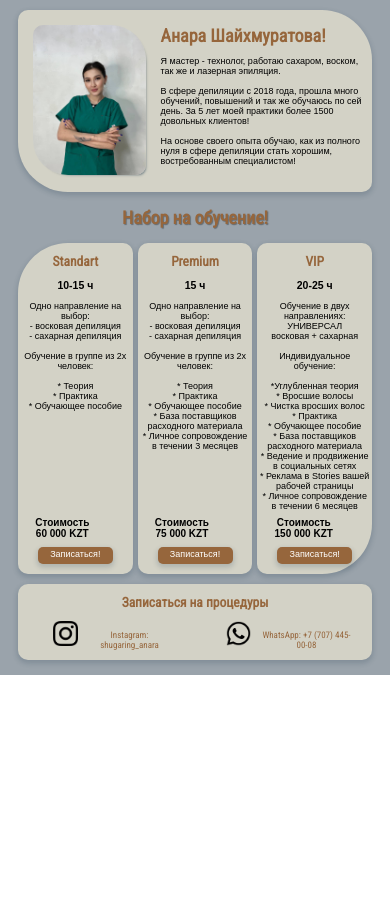
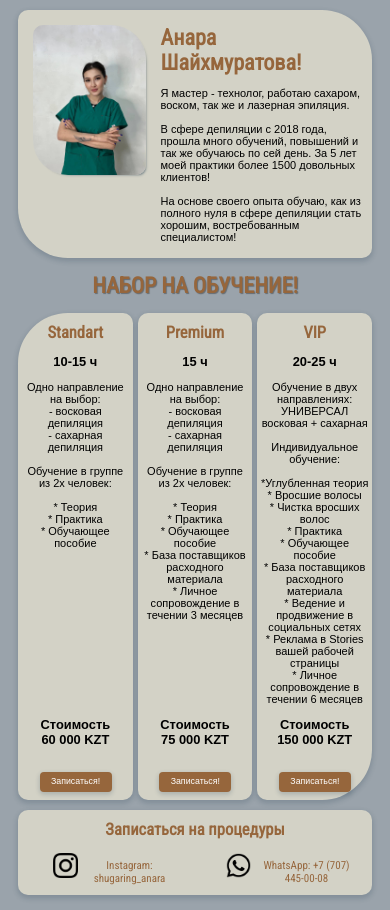
Before and after one commit to top-worker/learn, a plain HTML site: page index.html in a window 390 px wide. Before the commit the page ends 844 px from the top, so only its background shows below. Drawn offline with Linux system fonts and the light colour scheme; a web font is replaced by a local one.

Commit message:
Add files via upload

```diff
--- a/css/styyle.css
+++ b/css/styyle.css
@@ -18,7 +18,7 @@
     align-content: center;
     justify-content: center;
     font-family: 'Sofia Sans Semi Condensed', sans-serif;
-    font-size: 21px;
+    font-size: 28px;
     font-weight: 400;
 }
 
@@ -89,6 +89,7 @@
 }
 
 .learn {
+    text-transform: uppercase;
     width: 100%;
     /* height: 100px; */
     text-align: center;
@@ -180,8 +181,8 @@
 
 
 .button-call {
-    width: 150px;
-    height: 30px;
+    width: 180px;
+    height: 40px;
     background-color: #96663c;
     color: #fff;
     margin-left: -75px;
@@ -192,7 +193,7 @@
     box-shadow: 0px 5px 10px 2px rgba(34, 60, 80, 0.2);
     cursor: pointer;
     /* font-family: 'Lobster'; */
-    padding: 4px 0 0 0;
+    padding: 8px 0 0 0;
     transition: all 0.3s;
     position: absolute;
     bottom: 20px;
@@ -383,23 +384,48 @@ and (-webkit-device-pixel-ratio: 3) {
         zoom: 50%;
     }
 
-    .cost {
+    .button-call {
+        width: 180px;
+        height: 40px;
+        background-color: #96663c;
+        color: #fff;
+        margin-left: -75px;
+        text-align: center;
+        border-radius: 10px;
+        -webkit-box-shadow: 0px 5px 10px 2px rgba(34, 60, 80, 0.2);
+        -moz-box-shadow: 0px 5px 10px 2px rgba(34, 60, 80, 0.2);
+        box-shadow: 0px 5px 10px 2px rgba(34, 60, 80, 0.2);
+        cursor: pointer;
+        /* font-family: 'Lobster'; */
+        padding: 8px 0 0 0;
+        transition: all 0.3s;
         position: absolute;
-        bottom: 70px;
-        left: 15%;
-        word-break: break-all;
-        font-size: 20px;
+        bottom: 20px;
+        left: 45%;
+        zoom: 80%;
     }
+
+
+    .button-call:hover {
+        background-color: #9a8266;
+        color: black;
+        -webkit-box-shadow: 0;
+        -moz-box-shadow: 0;
+        box-shadow: 0;
+        transform: scale(1.1);
+
+    }
+
+
 }
 
 @media (max-width: 430px) {
     body {
         zoom: 50%;
-        height: 100vh;
     }
 
     .main {
-        font-size: 18px;
+        font-size: 22px;
     }
 
 }
@@ -411,7 +437,7 @@ and (-webkit-device-pixel-ratio: 3) {
     }
 
     .main {
-        font-size: 18px;
+        font-size: 20px;
     }
 
     .cards {
@@ -454,7 +480,8 @@ and (-webkit-device-pixel-ratio: 3) {
         display: flex;
         position: absolute;
         bottom: 80px;
-        /* left: 32%; */
+        left: 41%;
+        margin-top: 20px;
         word-break: break-all;
         font-size: 20px;
         text-align: center;
--- a/index.html
+++ b/index.html
@@ -92,9 +92,9 @@
                     <h2>Записаться на процедуры</h2>
                     <div class="links-block">
                         <a href="https://instagram.com/shugaring_anara?igshid=YmMyMTA2M2Y=" title="Перейти в Instagram"><img class="links" src="./img/free-icon-instagram-1384031.png" alt="instagram"></a>
-                        <div class="links-text">Instagram: shugaring_anara</div>
+                        <a href="https://instagram.com/shugaring_anara?igshid=YmMyMTA2M2Y=" class="links-text">Instagram: shugaring_anara</a>
                         <a href="https://api.whatsapp.com/send?phone=77074450008&text=" title="Перейти в WhatsApp"><img class="links" src="./img/free-icon-whatsapp-1384023.png" alt="whatsapp"></a>
-                        <div class="links-text">WhatsApp: +7 (707) 445-00-08</div>
+                       <a href="https://api.whatsapp.com/send?phone=77074450008&text=" class="links-text">WhatsApp: +7 (707) 445-00-08</a>
                     </div>
                 </div>
 
```
